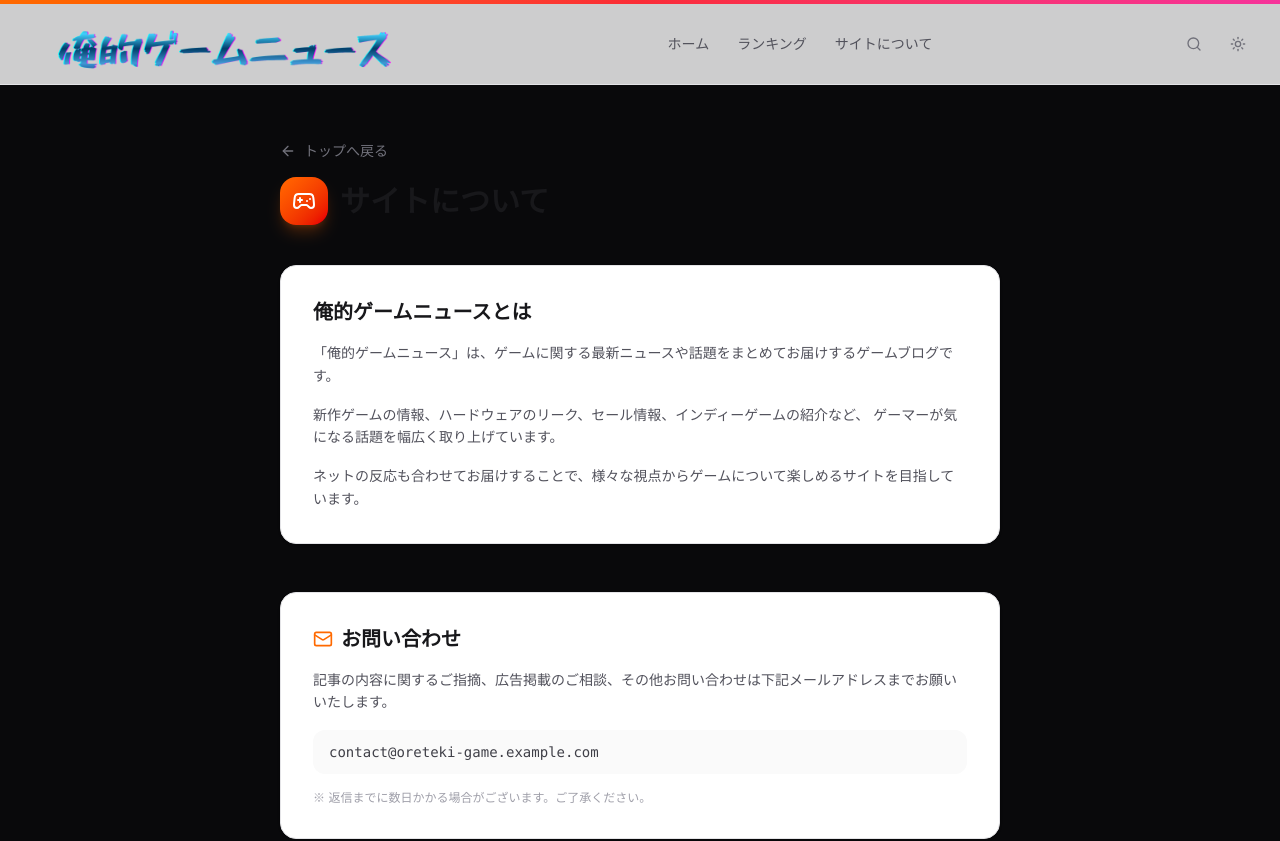
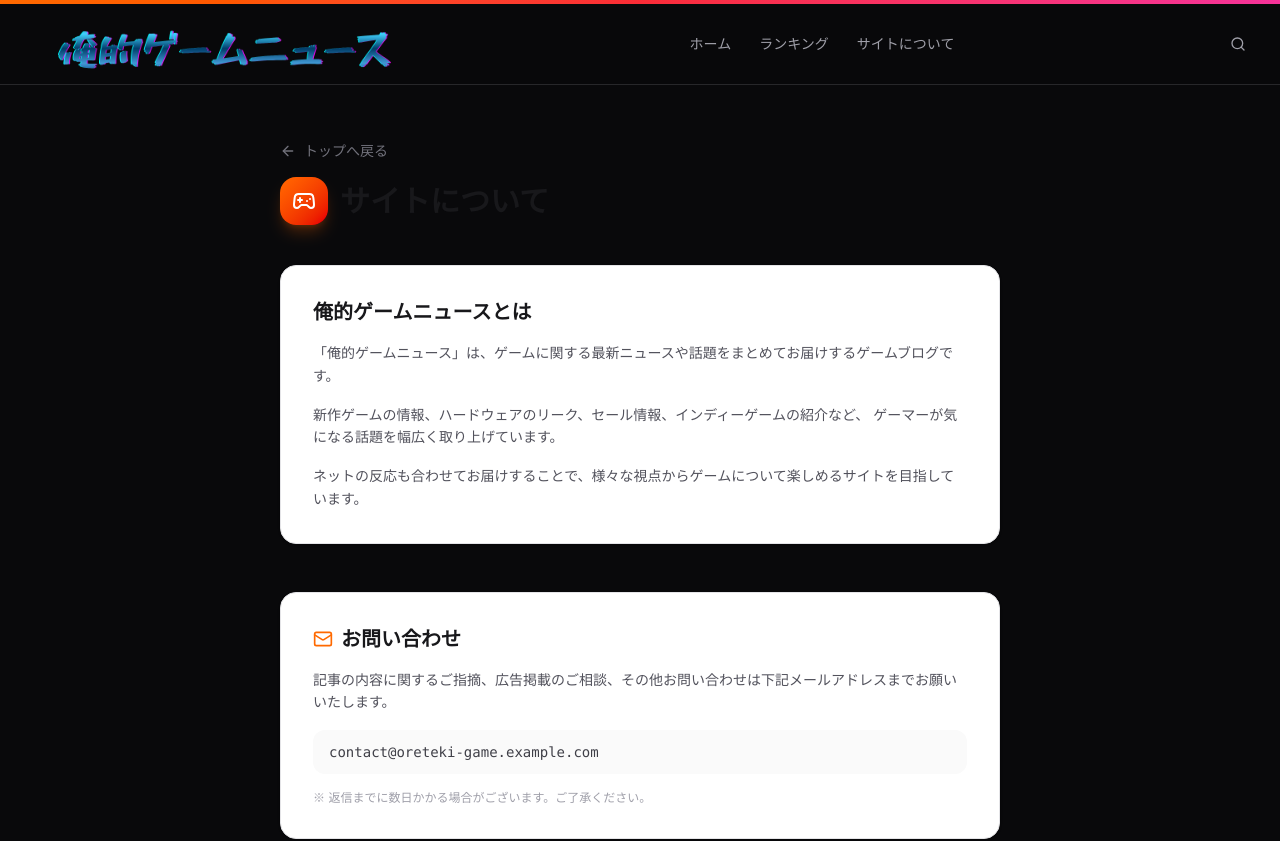
Before and after one commit to blackneinnn-ctrl/oreteki-game-news, a Next.js app: page /about in a window 1280 px wide. Shown: the top 841 px of the page. Built offline with nearby package versions, Linux system fonts and the light colour scheme.

Commit message:
feat: Force dark mode and remove theme toggle UI

```diff
--- a/src/app/globals.css
+++ b/src/app/globals.css
@@ -7,14 +7,10 @@
 }
 
 :root {
-  --background: #fafafa;
-  --foreground: #18181b;
-}
-
-.dark {
   --background: #09090b;
   --foreground: #fafafa;
 }
+
 
 * {
   box-sizing: border-box;
@@ -41,10 +37,6 @@ body {
   margin-bottom: 1rem;
   padding-bottom: 0.5rem;
   border-bottom: 2px solid;
-  border-image: linear-gradient(to right, #ea580c, #dc2626) 1;
-}
-
-.dark .article-content h2 {
   border-image: linear-gradient(to right, #f97316, #ef4444) 1;
 }
 
@@ -61,16 +53,11 @@ body {
 
 .article-content blockquote {
   border-left: 4px solid #ea580c;
-  background: linear-gradient(135deg, rgba(234, 88, 12, 0.05), rgba(220, 38, 38, 0.05));
+  background: linear-gradient(135deg, rgba(234, 88, 12, 0.1), rgba(220, 38, 38, 0.1));
   padding: 1.25rem 1.5rem;
   margin: 2rem 0;
   border-radius: 0 0.75rem 0.75rem 0;
   font-style: italic;
-  color: #52525b;
-}
-
-.dark .article-content blockquote {
-  background: linear-gradient(135deg, rgba(234, 88, 12, 0.1), rgba(220, 38, 38, 0.1));
   color: #a1a1aa;
 }
 
@@ -81,13 +68,9 @@ body {
 }
 
 .article-content a {
-  color: #ea580c;
+  color: #fb923c;
   text-decoration: underline;
   text-underline-offset: 3px;
-}
-
-.dark .article-content a {
-  color: #fb923c;
 }
 
 /* Custom scrollbar */
@@ -100,12 +83,8 @@ body {
 }
 
 ::-webkit-scrollbar-thumb {
-  background: #a1a1aa;
+  background: #3f3f46;
   border-radius: 4px;
-}
-
-.dark ::-webkit-scrollbar-thumb {
-  background: #3f3f46;
 }
 
 /* Smooth scrolling */
--- a/src/components/header.tsx
+++ b/src/components/header.tsx
@@ -2,11 +2,8 @@
 
 import Link from "next/link";
 import { useState } from "react";
-import { useTheme } from "next-themes";
 import {
     Search,
-    Sun,
-    Moon,
     Menu,
     X,
 } from "lucide-react";
@@ -21,10 +18,9 @@ const navItems = [
 export function Header() {
     const [mobileMenuOpen, setMobileMenuOpen] = useState(false);
     const [searchOpen, setSearchOpen] = useState(false);
-    const { theme, setTheme } = useTheme();
 
     return (
-        <header className="sticky top-0 z-50 border-b border-zinc-200 bg-white/80 backdrop-blur-xl dark:border-zinc-800 dark:bg-zinc-950/80">
+        <header className="sticky top-0 z-50 border-b border-zinc-800 bg-zinc-950/80 backdrop-blur-xl">
             {/* Top accent bar */}
             <div className="h-1 w-full bg-gradient-to-r from-orange-500 via-red-500 to-pink-500" />
 
@@ -48,7 +44,7 @@ export function Header() {
                             <Link
                                 key={item.label}
                                 href={item.href}
-                                className="rounded-lg px-3 py-2 text-sm font-medium text-zinc-600 transition-colors hover:bg-zinc-100 hover:text-zinc-900 dark:text-zinc-400 dark:hover:bg-zinc-800 dark:hover:text-white"
+                                className="rounded-lg px-3 py-2 text-sm font-medium text-zinc-400 transition-colors hover:bg-zinc-800 hover:text-white"
                             >
                                 {item.label}
                             </Link>
@@ -60,26 +56,16 @@ export function Header() {
                         {/* Search */}
                         <button
                             onClick={() => setSearchOpen(!searchOpen)}
-                            className="flex h-9 w-9 items-center justify-center rounded-lg text-zinc-500 transition-colors hover:bg-zinc-100 hover:text-zinc-900 dark:text-zinc-400 dark:hover:bg-zinc-800 dark:hover:text-white"
+                            className="flex h-9 w-9 items-center justify-center rounded-lg text-zinc-400 transition-colors hover:bg-zinc-800 hover:text-white"
                             aria-label="検索"
                         >
                             <Search className="h-4 w-4" />
                         </button>
 
-                        {/* Theme Toggle */}
-                        <button
-                            onClick={() => setTheme(theme === "dark" ? "light" : "dark")}
-                            className="flex h-9 w-9 items-center justify-center rounded-lg text-zinc-500 transition-colors hover:bg-zinc-100 hover:text-zinc-900 dark:text-zinc-400 dark:hover:bg-zinc-800 dark:hover:text-white"
-                            aria-label="テーマ切り替え"
-                        >
-                            <Sun className="h-4 w-4 rotate-0 scale-100 transition-transform dark:-rotate-90 dark:scale-0" />
-                            <Moon className="absolute h-4 w-4 rotate-90 scale-0 transition-transform dark:rotate-0 dark:scale-100" />
-                        </button>
-
                         {/* Mobile Menu Toggle */}
                         <button
                             onClick={() => setMobileMenuOpen(!mobileMenuOpen)}
-                            className="flex h-9 w-9 items-center justify-center rounded-lg text-zinc-500 transition-colors hover:bg-zinc-100 md:hidden dark:text-zinc-400 dark:hover:bg-zinc-800"
+                            className="flex h-9 w-9 items-center justify-center rounded-lg text-zinc-400 transition-colors hover:bg-zinc-800 md:hidden"
                             aria-label="メニュー"
                         >
                             {mobileMenuOpen ? (
@@ -93,13 +79,13 @@ export function Header() {
 
                 {/* Search Bar (expandable) */}
                 {searchOpen && (
-                    <div className="border-t border-zinc-200 py-3 dark:border-zinc-800">
+                    <div className="border-t border-zinc-800 py-3">
                         <div className="relative">
                             <Search className="absolute left-3 top-1/2 h-4 w-4 -translate-y-1/2 text-zinc-400" />
                             <input
                                 type="text"
                                 placeholder="記事を検索..."
-                                className="w-full rounded-lg border border-zinc-200 bg-zinc-50 py-2 pl-10 pr-4 text-sm text-zinc-900 outline-none placeholder:text-zinc-400 focus:border-orange-500 focus:ring-2 focus:ring-orange-500/20 dark:border-zinc-700 dark:bg-zinc-900 dark:text-white dark:placeholder:text-zinc-500"
+                                className="w-full rounded-lg border border-zinc-700 bg-zinc-900 py-2 pl-10 pr-4 text-sm text-white outline-none placeholder:text-zinc-500 focus:border-orange-500 focus:ring-2 focus:ring-orange-500/20"
                                 autoFocus
                             />
                         </div>
@@ -109,14 +95,14 @@ export function Header() {
 
             {/* Mobile Menu */}
             {mobileMenuOpen && (
-                <div className="border-t border-zinc-200 bg-white md:hidden dark:border-zinc-800 dark:bg-zinc-950">
+                <div className="border-t border-zinc-800 bg-zinc-950 md:hidden">
                     <nav className="mx-auto max-w-[1400px] space-y-1 px-4 py-3">
                         {navItems.map((item) => (
                             <Link
                                 key={item.label}
                                 href={item.href}
                                 onClick={() => setMobileMenuOpen(false)}
-                                className="block rounded-lg px-3 py-2.5 text-sm font-medium text-zinc-600 transition-colors hover:bg-zinc-100 hover:text-zinc-900 dark:text-zinc-400 dark:hover:bg-zinc-800 dark:hover:text-white"
+                                className="block rounded-lg px-3 py-2.5 text-sm font-medium text-zinc-400 transition-colors hover:bg-zinc-800 hover:text-white"
                             >
                                 {item.label}
                             </Link>
--- a/src/components/theme-provider.tsx
+++ b/src/components/theme-provider.tsx
@@ -8,7 +8,7 @@ export function ThemeProvider({ children }: { children: ReactNode }) {
         <NextThemesProvider
             attribute="class"
             defaultTheme="dark"
-            enableSystem
+            forcedTheme="dark"
             disableTransitionOnChange
         >
             {children}
```
